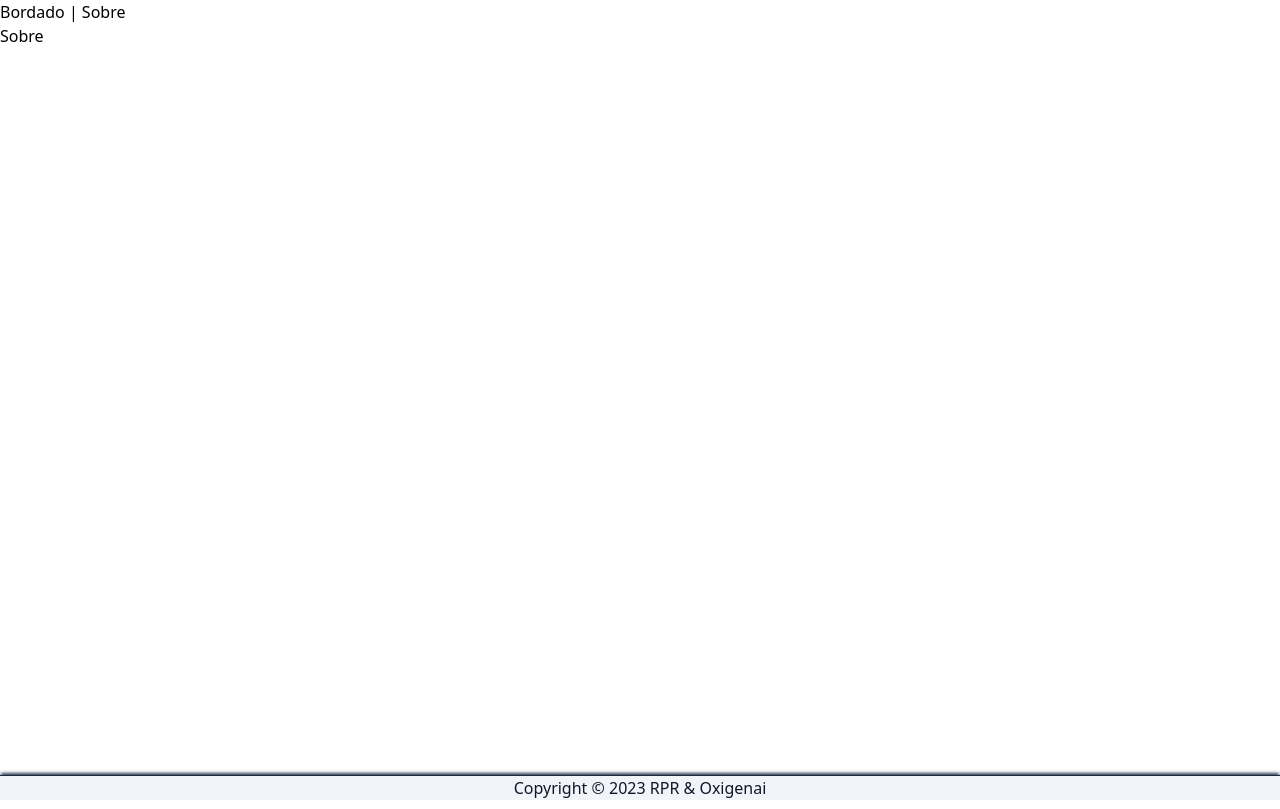
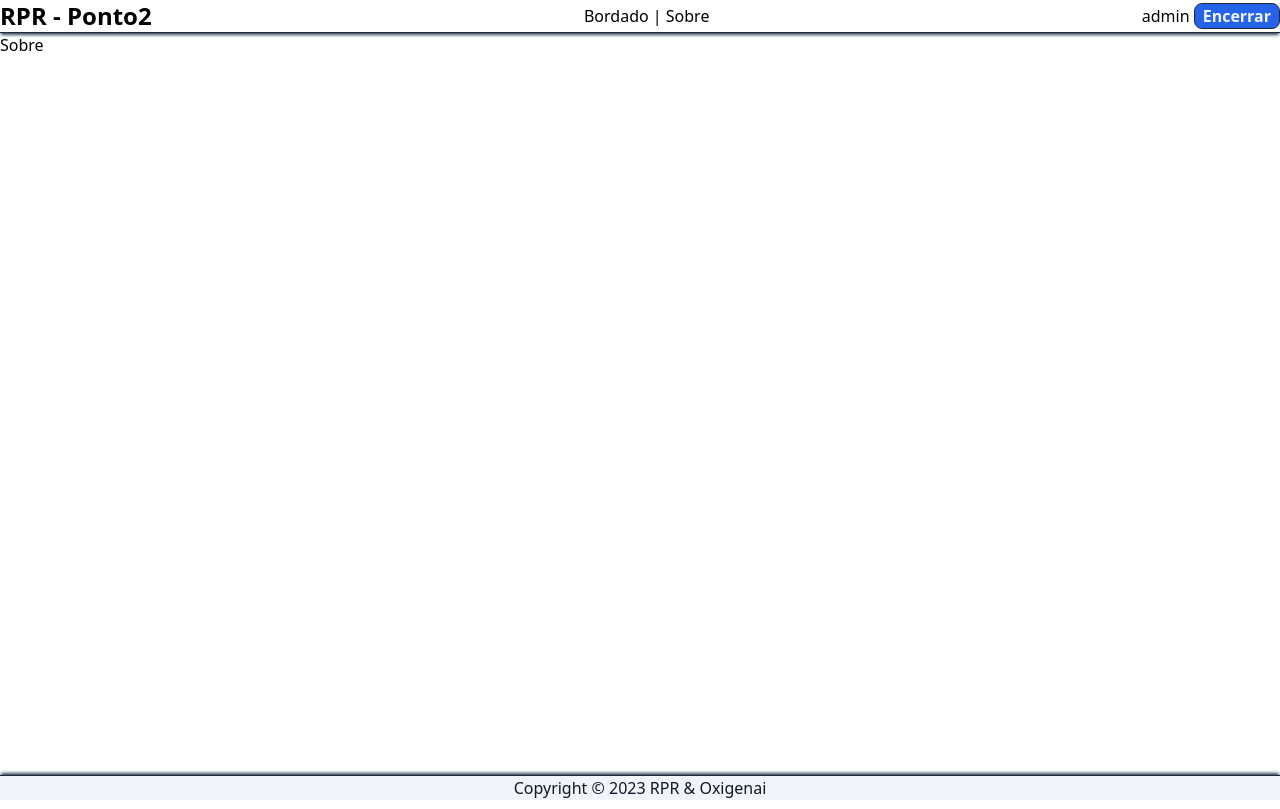
Before and after one commit to anselmobd/ponto2v0.9, a Vue app in the folder front/: page / in a window 1280 px wide. Built offline with nearby package versions, Linux system fonts and the light colour scheme.

Commit message:
evoluindo app-nav (header)

```diff
--- a/front/src/components/AppNav.vue
+++ b/front/src/components/AppNav.vue
@@ -2,8 +2,15 @@
 </script>
 
 <template>
-  <div id="nav">
-    <router-link :to="{ name: 'Bordado' }">Bordado</router-link> |
-    <router-link :to="{ name: 'Sobre' }">Sobre</router-link>
+  <div id="nav" class="flex row items-center justify-between border-b border-solid border-slate-800 shadow-[0_3px_3px_-1px] shadow-slate-700">
+    <h1 class="inline text-2xl font-bold">RPR - Ponto2</h1>
+    <div>
+      <router-link :to="{ name: 'Bordado' }">Bordado</router-link> |
+      <router-link :to="{ name: 'Sobre' }">Sobre</router-link>
+    </div>
+    <div>
+      admin
+      <button type="button" class="px-2 border border-solid border-slate-800 rounded-lg bg-blue-600 font-bold text-slate-100">Encerrar</button>
+    </div>
   </div>
 </template>
```
